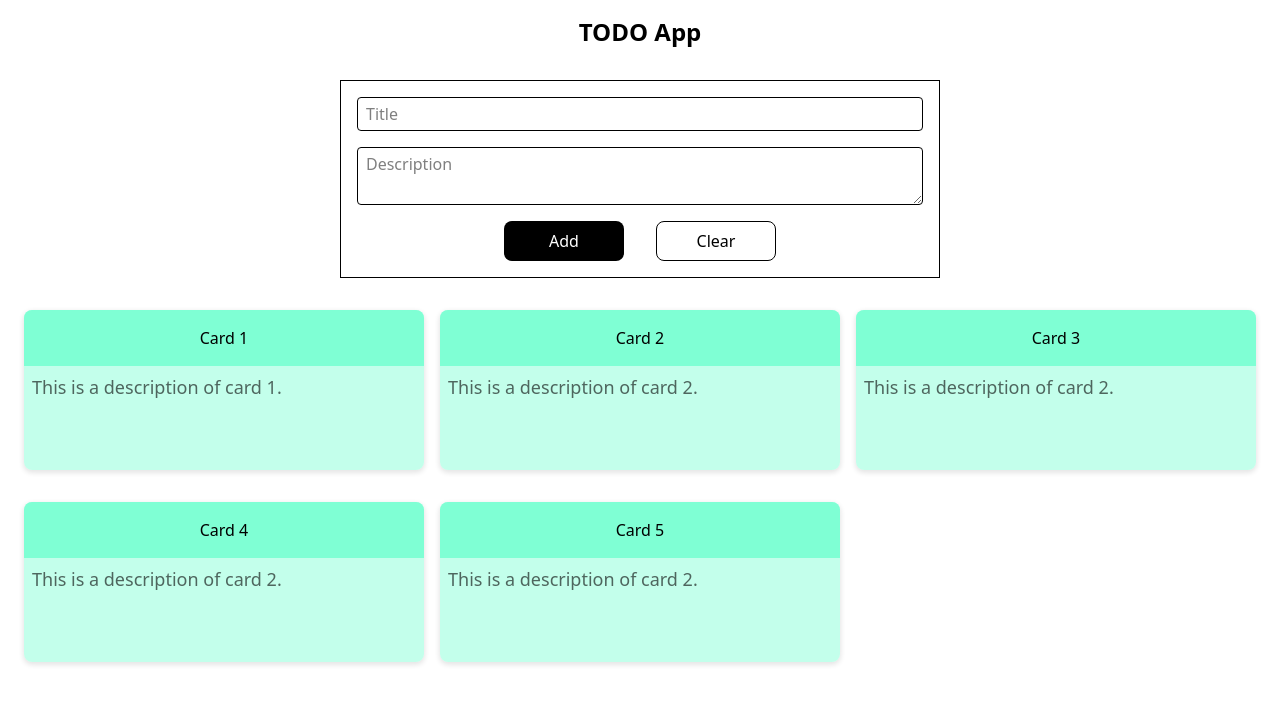
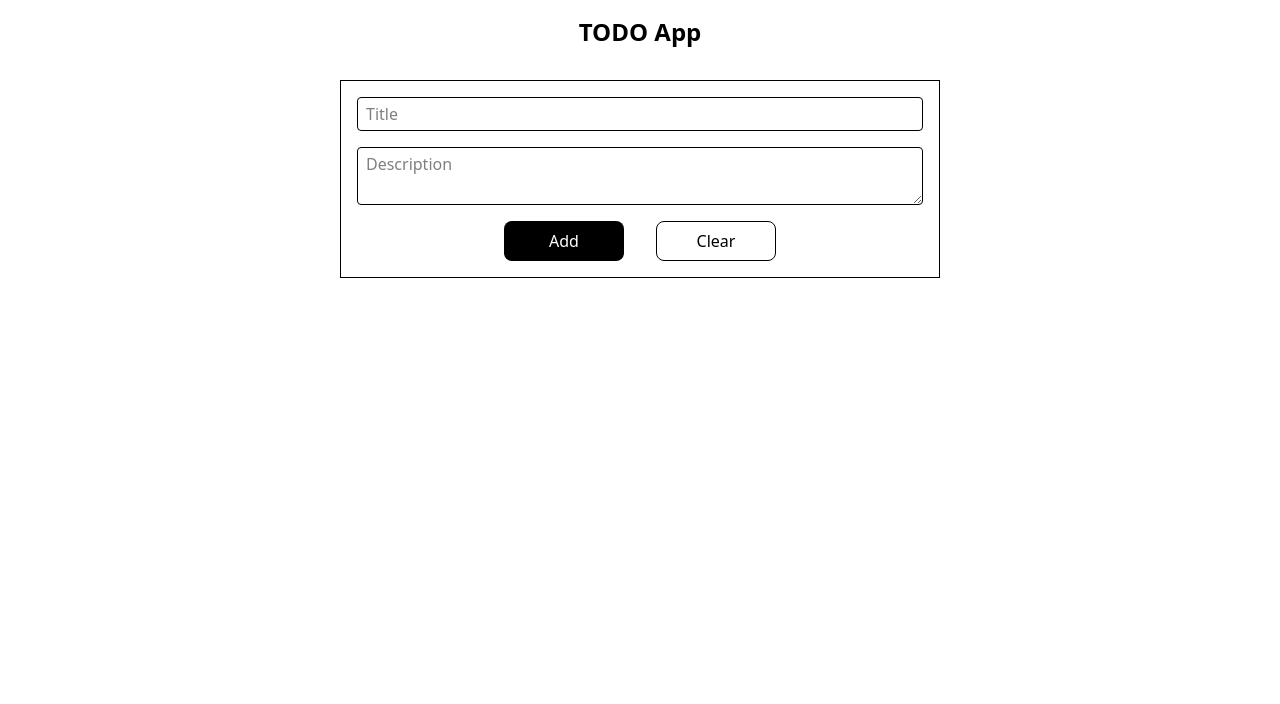
Before and after one commit to Lightbulb-Academy/morning-batch-demo-app, a React (Vite) app: page / in a window 1280 px wide. Shown: the top 704 px of the page. Built offline with nearby package versions, Linux system fonts and the light colour scheme.

Commit message:
render cards from state

```diff
--- a/src/App.tsx
+++ b/src/App.tsx
@@ -2,21 +2,21 @@ import { useState } from "react";
 import TodoCards from "./components/TodoCards";
 import TodoForm from "./components/TodoForm";
 
-interface Todo {
+export interface Todo {
   title: string;
   description: string;
 }
 
 function App() {
   const [todos, setTodos] = useState<Todo[]>([]);
-  console.log(todos)
+  const cardTitle = "Cards";
 
   return (
     <div className="flex flex-col w-screen h-screen items-center gap-8 p-4">
       <h1 className="text-2xl font-bold">TODO App</h1>
       <TodoForm todos={todos} setTodos={setTodos} />
       {/* TODO: Pass todos as props to TodoCards */}
-      <TodoCards />
+      <TodoCards cardTitle={cardTitle} todos={todos} />
     </div>
   );
 }
--- a/src/components/Button.tsx
+++ b/src/components/Button.tsx
@@ -2,11 +2,12 @@
 // TODO - add type props to button
 interface ButtonProps {
   label: string;
-  onClick: (event: any) => void;
+  onClick: (event: React.MouseEvent<HTMLButtonElement>) => void;
   className?: string;
+  type?: "submit" | "reset" | "button";
 }
 
-export default function Button({ label, onClick, className }: ButtonProps) {
+export default function Button({ label, onClick, className, type = "button" }: ButtonProps) {
   return (
     <button
       style={{
@@ -21,7 +22,7 @@ export default function Button({ label, onClick, className }: ButtonProps) {
         fontSize: 16,
       }}
       className={className}
-
+      type={type}
       onClick={onClick}
     >
       {label}
--- a/src/components/Card.tsx
+++ b/src/components/Card.tsx
@@ -1,12 +1,14 @@
 export default function Card({
   title,
   description,
+  status = false
 }: {
   title: string;
   description: string;
+  status?: boolean;
 }) {
   return (
-    <div className="card">
+    <div className={`card ${status ? "line-through " : ""}`}>
       <h3 className="card-title">{title}</h3>
       <p className="card-desc">{description}</p>
     </div>
--- a/src/components/CustomInput.tsx
+++ b/src/components/CustomInput.tsx
@@ -1,13 +1,14 @@
 interface CustomInputProps {
   label: string;
   type?: string;
+  placeholder?: string;
 }
 
-export default function CustomInput({ label, type = "text" }: CustomInputProps) {
+export default function CustomInput(props: CustomInputProps) {
   return (
     <div className="flex flex-col gap-2">
-      <label htmlFor="input">{label}</label>
-      <input placeholder={label} className="border px-2 py-1 rounded" name="input" type={type} />
+      <label htmlFor="input">{props.label}</label>
+      <input placeholder={props.placeholder} className="border px-2 py-1 rounded" name="input" type={props.type} />
     </div>
   );
 }
--- a/src/components/TodoCards.tsx
+++ b/src/components/TodoCards.tsx
@@ -1,6 +1,12 @@
+import { Todo } from "../App";
 import Card from "./Card";
 
-export default function TodoCards() {
+interface TodoCardsProps {
+  todos: Todo[];
+  cardTitle: string;
+}
+
+export default function TodoCards(props: TodoCardsProps) {
   return (
     <div
       className="w-full"
@@ -11,11 +17,9 @@ export default function TodoCards() {
         rowGap: "2rem",
       }}
     >
-      <Card title="Card 1" description="This is a description of card 1." />
-      <Card title="Card 2" description="This is a description of card 2." />
-      <Card title="Card 3" description="This is a description of card 2." />
-      <Card title="Card 4" description="This is a description of card 2." />
-      <Card title="Card 5" description="This is a description of card 2." />
+      {props.todos.map((todo, index) => (
+        <Card key={index} title={todo.title} description={todo.description} />
+      ))}
     </div>
   );
 }
--- a/src/components/TodoForm.tsx
+++ b/src/components/TodoForm.tsx
@@ -1,11 +1,17 @@
 import { useState } from "react";
 import Button from "./Button";
+import { Todo } from "../App";
 
-export default function TodoForm({ todos, setTodos }: any) {
+interface TodoFormProps {
+  todos: Todo[];
+  setTodos: (todo: Todo[]) => void;
+}
+
+export default function TodoForm({ todos, setTodos }: TodoFormProps) {
   const [title, setTitle] = useState("");
   const [description, setDescription] = useState("");
 
-  const handleAdd = (event: any) => {
+  const handleAdd = (event: React.MouseEvent<HTMLButtonElement>) => {
     event.preventDefault();
     console.log("Add button clicked");
     const newTodo = {
@@ -18,7 +24,8 @@ export default function TodoForm({ todos, setTodos }: any) {
   };
 
   const handleClear = () => {
-    // TODO - impelement state clear
+    setTitle("");
+    setDescription("")
     console.log("Clear button clicked");
   };
 
@@ -39,8 +46,6 @@ export default function TodoForm({ todos, setTodos }: any) {
         />
 
         <div className="flex items-center justify-center gap-8">
-          {/* TODO - add type props to button */}
-
           <Button onClick={handleAdd} label="Add" />
           <Button
             className="!bg-white !text-black !border"
```
